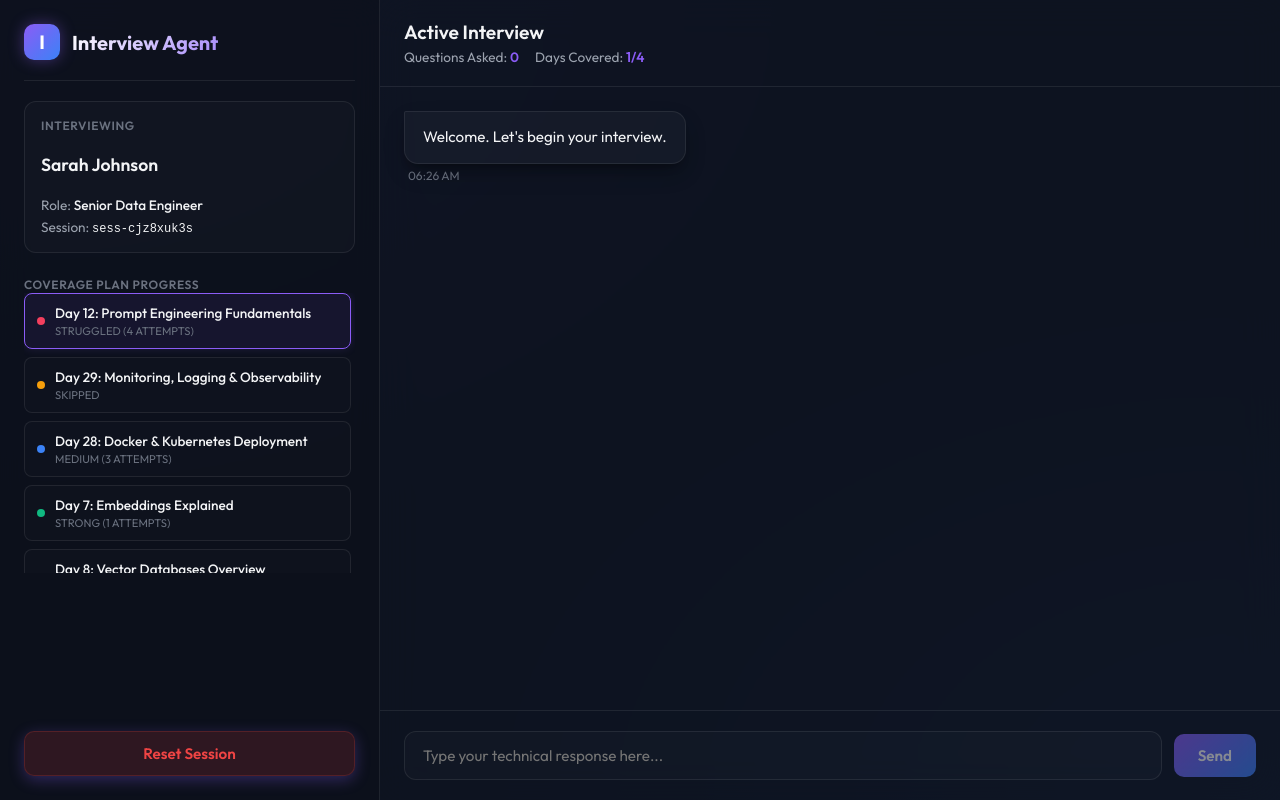
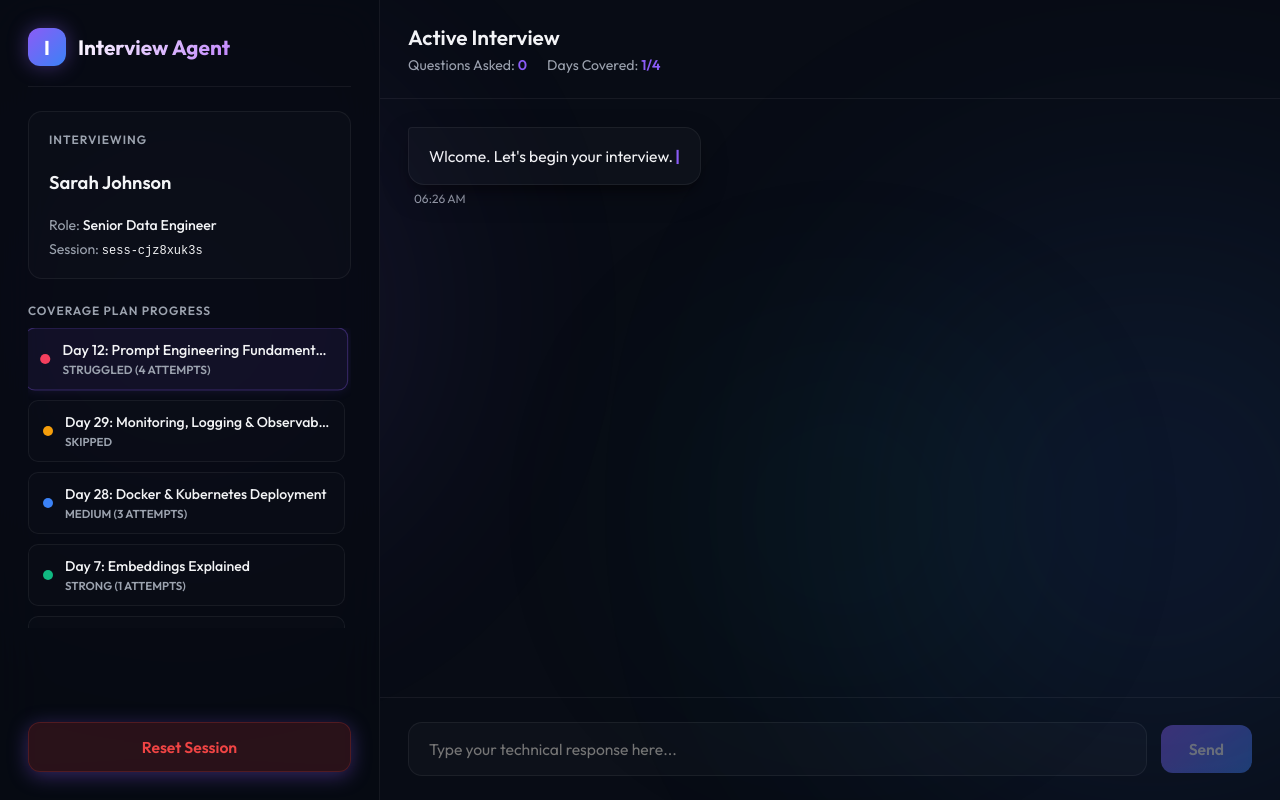
Before and after one commit to luckypandey213141-sudo/the-interview-agent, a Next.js app: page / in a window 1280 px wide. Both pictures are taken after a click on the button "Start Interview". Built offline with nearby package versions, Linux system fonts and the light colour scheme.

Commit message:
style: enhance UI animations, typewriter text, and ambient floating backgrounds

```diff
--- a/app/globals.css
+++ b/app/globals.css
@@ -1,26 +1,26 @@
 @import url('https://fonts.googleapis.com/css2?family=Outfit:wght@300;400;500;600;700&display=swap');
 
 :root {
-  --bg-main: #080b11;
-  --bg-surface: rgba(17, 24, 39, 0.7);
-  --bg-sidebar: rgba(13, 18, 30, 0.85);
+  --bg-main: #06080d;
+  --bg-surface: rgba(10, 15, 26, 0.7);
+  --bg-sidebar: rgba(8, 11, 20, 0.85);
 
-  --border-color: rgba(255, 255, 255, 0.08);
-  --border-glow: rgba(139, 92, 246, 0.2);
+  --border-color: rgba(255, 255, 255, 0.06);
+  --border-glow: rgba(139, 92, 246, 0.25);
 
   --text-primary: #f3f4f6;
   --text-secondary: #9ca3af;
-  --text-muted: #6b7280;
+  --text-muted: #4b5563;
 
   --primary: #8b5cf6;
-  --primary-glow: rgba(139, 92, 246, 0.15);
+  --primary-glow: rgba(139, 92, 246, 0.2);
   --secondary: #10b981;
   --accent-blue: #3b82f6;
   --accent-amber: #f59e0b;
   --accent-rose: #f43f5e;
 
   --font-sans: 'Outfit', sans-serif;
-  --shadow-lg: 0 10px 25px -5px rgba(0, 0, 0, 0.3), 0 8px 10px -6px rgba(0, 0, 0, 0.3);
+  --shadow-lg: 0 10px 30px -5px rgba(0, 0, 0, 0.4), 0 8px 15px -6px rgba(0, 0, 0, 0.4);
   --transition-smooth: all 0.3s cubic-bezier(0.4, 0, 0.2, 1);
 }
 
@@ -36,9 +36,63 @@ body {
   color: var(--text-primary);
   height: 100vh;
   overflow: hidden;
-  background-image:
-    radial-gradient(at 0% 0%, rgba(139, 92, 246, 0.08) 0px, transparent 50%),
-    radial-gradient(at 100% 100%, rgba(59, 130, 246, 0.08) 0px, transparent 50%);
+  position: relative;
+}
+
+/* Ambient Floating Orbs in Background */
+.ambient-container {
+  position: absolute;
+  top: 0;
+  left: 0;
+  width: 100%;
+  height: 100%;
+  overflow: hidden;
+  z-index: 1;
+  pointer-events: none;
+}
+
+.ambient-orb {
+  position: absolute;
+  border-radius: 50%;
+  filter: blur(120px);
+  opacity: 0.12;
+  pointer-events: none;
+  animation: float 25s infinite alternate ease-in-out;
+}
+
+.orb-1 {
+  width: 400px;
+  height: 400px;
+  background: var(--primary);
+  top: 10%;
+  left: -5%;
+}
+
+.orb-2 {
+  width: 500px;
+  height: 500px;
+  background: var(--accent-blue);
+  bottom: 10%;
+  right: -5%;
+  animation-delay: -5s;
+  animation-duration: 30s;
+}
+
+.orb-3 {
+  width: 350px;
+  height: 350px;
+  background: var(--secondary);
+  top: 40%;
+  left: 50%;
+  transform: translateX(-50%);
+  opacity: 0.05;
+  animation-duration: 35s;
+}
+
+@keyframes float {
+  0% { transform: translate(0, 0) scale(1); }
+  50% { transform: translate(60px, 40px) scale(1.15); }
+  100% { transform: translate(-30px, 70px) scale(0.9); }
 }
 
 .app-container {
@@ -46,6 +100,8 @@ body {
   height: 100vh;
   width: 100vw;
   background: transparent;
+  position: relative;
+  z-index: 2;
 }
 
 /* Sidebar Styling */
@@ -53,11 +109,11 @@ body {
   width: 380px;
   background: var(--bg-sidebar);
   border-right: 1px solid var(--border-color);
-  backdrop-filter: blur(16px);
-  padding: 24px;
+  backdrop-filter: blur(24px);
+  padding: 28px;
   display: flex;
   flex-direction: column;
-  gap: 20px;
+  gap: 24px;
   overflow-y: auto;
   z-index: 10;
 }
@@ -71,23 +127,23 @@ body {
 }
 
 .brand-logo {
-  width: 36px;
-  height: 36px;
+  width: 38px;
+  height: 38px;
   background: linear-gradient(135deg, var(--primary), var(--accent-blue));
-  border-radius: 10px;
+  border-radius: 12px;
   display: flex;
   align-items: center;
   justify-content: center;
   color: #fff;
   font-weight: 700;
-  font-size: 1.2rem;
-  box-shadow: 0 0 15px rgba(139, 92, 246, 0.4);
+  font-size: 1.25rem;
+  box-shadow: 0 0 20px rgba(139, 92, 246, 0.4);
 }
 
 .brand-name {
   font-weight: 700;
-  font-size: 1.25rem;
-  background: linear-gradient(135deg, #fff, #a78bfa);
+  font-size: 1.3rem;
+  background: linear-gradient(135deg, #fff, #c084fc);
   -webkit-background-clip: text;
   -webkit-text-fill-color: transparent;
 }
@@ -96,9 +152,10 @@ body {
   font-size: 0.75rem;
   font-weight: 600;
   text-transform: uppercase;
-  color: var(--text-muted);
-  letter-spacing: 0.05em;
-  margin-bottom: 8px;
+  color: var(--text-secondary);
+  letter-spacing: 0.08em;
+  margin-bottom: 10px;
+  display: block;
 }
 
 .candidate-selector {
@@ -109,10 +166,10 @@ body {
 
 .select-input {
   width: 100%;
-  padding: 12px;
-  background: rgba(31, 41, 55, 0.5);
+  padding: 14px;
+  background: rgba(17, 24, 39, 0.6);
   border: 1px solid var(--border-color);
-  border-radius: 8px;
+  border-radius: 10px;
   color: var(--text-primary);
   font-family: var(--font-sans);
   font-size: 0.95rem;
@@ -123,35 +180,36 @@ body {
 
 .select-input:focus {
   border-color: var(--primary);
-  box-shadow: 0 0 10px var(--primary-glow);
+  box-shadow: 0 0 15px var(--primary-glow);
 }
 
 .candidate-card {
-  background: rgba(255, 255, 255, 0.02);
+  background: rgba(255, 255, 255, 0.015);
   border: 1px solid var(--border-color);
-  border-radius: 12px;
-  padding: 16px;
+  border-radius: 14px;
+  padding: 20px;
   display: flex;
   flex-direction: column;
-  gap: 12px;
+  gap: 14px;
   transition: var(--transition-smooth);
 }
 
 .candidate-card:hover {
   border-color: var(--border-glow);
-  background: rgba(255, 255, 255, 0.03);
+  background: rgba(255, 255, 255, 0.025);
+  transform: translateY(-2px);
 }
 
 .candidate-name {
-  font-size: 1.1rem;
+  font-size: 1.15rem;
   font-weight: 600;
 }
 
 .candidate-meta {
   display: flex;
   flex-direction: column;
-  gap: 4px;
-  font-size: 0.85rem;
+  gap: 6px;
+  font-size: 0.88rem;
   color: var(--text-secondary);
 }
 
@@ -163,30 +221,39 @@ body {
 .signals-grid {
   display: grid;
   grid-template-columns: repeat(3, 1fr);
-  gap: 8px;
+  gap: 10px;
   margin-top: 4px;
 }
 
 .signal-badge {
-  background: rgba(255, 255, 255, 0.03);
+  background: rgba(255, 255, 255, 0.02);
   border: 1px solid var(--border-color);
-  border-radius: 8px;
-  padding: 8px;
+  border-radius: 10px;
+  padding: 10px 8px;
   text-align: center;
   display: flex;
   flex-direction: column;
-  gap: 2px;
+  gap: 4px;
+  transition: var(--transition-smooth);
+}
+
+.signal-badge:hover {
+  border-color: var(--primary);
+  background: rgba(139, 92, 246, 0.03);
 }
 
 .signal-val {
-  font-size: 1.1rem;
+  font-size: 1.25rem;
   font-weight: 700;
   color: var(--primary);
+  background: linear-gradient(135deg, #fff, var(--primary));
+  -webkit-background-clip: text;
+  -webkit-text-fill-color: transparent;
 }
 
 .signal-lbl {
   font-size: 0.65rem;
-  color: var(--text-muted);
+  color: var(--text-secondary);
   text-transform: uppercase;
 }
 
@@ -194,52 +261,79 @@ body {
 .plan-container {
   display: flex;
   flex-direction: column;
-  gap: 8px;
-  max-height: 280px;
+  gap: 10px;
+  max-height: 300px;
   overflow-y: auto;
-  padding-right: 4px;
+  padding-right: 6px;
 }
 
 .plan-item {
   display: flex;
   align-items: center;
-  gap: 10px;
-  padding: 10px 12px;
+  gap: 12px;
+  padding: 12px 14px;
   background: rgba(255, 255, 255, 0.01);
   border: 1px solid var(--border-color);
-  border-radius: 8px;
-  font-size: 0.85rem;
+  border-radius: 10px;
+  font-size: 0.88rem;
   transition: var(--transition-smooth);
+}
+
+@keyframes pulse-border {
+  0% { border-color: rgba(139, 92, 246, 0.25); box-shadow: 0 0 10px rgba(139, 92, 246, 0.1); }
+  50% { border-color: rgba(139, 92, 246, 0.8); box-shadow: 0 0 20px rgba(139, 92, 246, 0.3); }
+  100% { border-color: rgba(139, 92, 246, 0.25); box-shadow: 0 0 10px rgba(139, 92, 246, 0.1); }
 }
 
 .plan-item.active {
   background: rgba(139, 92, 246, 0.08);
-  border-color: var(--primary);
-  box-shadow: 0 0 10px var(--primary-glow);
+  animation: pulse-border 2.5s infinite ease-in-out;
+  transform: scale(1.02);
 }
 
 .plan-item.completed {
-  opacity: 0.6;
-  border-color: rgba(16, 185, 129, 0.2);
+  opacity: 0.65;
+  border-color: rgba(16, 185, 129, 0.25);
+  background: rgba(16, 185, 129, 0.01);
 }
 
 .plan-dot {
-  width: 8px;
-  height: 8px;
+  width: 10px;
+  height: 10px;
   border-radius: 50%;
   flex-shrink: 0;
+  position: relative;
 }
 
-.plan-dot.struggled { background: var(--accent-rose); }
-.plan-dot.skipped { background: var(--accent-amber); }
-.plan-dot.medium { background: var(--accent-blue); }
-.plan-dot.strong { background: var(--secondary); }
-.plan-dot.backfill { background: var(--text-muted); }
+/* active indicator ring on dots */
+.plan-item.active .plan-dot::after {
+  content: "";
+  position: absolute;
+  top: -3px;
+  left: -3px;
+  right: -3px;
+  bottom: -3px;
+  border: 1.5px solid inherit;
+  border-color: currentColor;
+  border-radius: 50%;
+  animation: ripple 1.6s infinite ease-out;
+}
+
+@keyframes ripple {
+  0% { transform: scale(0.8); opacity: 1; }
+  100% { transform: scale(2.2); opacity: 0; }
+}
+
+.plan-dot.struggled { background: var(--accent-rose); color: var(--accent-rose); }
+.plan-dot.skipped { background: var(--accent-amber); color: var(--accent-amber); }
+.plan-dot.medium { background: var(--accent-blue); color: var(--accent-blue); }
+.plan-dot.strong { background: var(--secondary); color: var(--secondary); }
+.plan-dot.backfill { background: var(--text-secondary); color: var(--text-secondary); }
 
 .plan-info {
   display: flex;
   flex-direction: column;
-  gap: 2px;
+  gap: 3px;
   overflow: hidden;
 }
 
@@ -251,9 +345,10 @@ body {
 }
 
 .plan-type {
-  font-size: 0.7rem;
-  color: var(--text-muted);
+  font-size: 0.72rem;
+  color: var(--text-secondary);
   text-transform: uppercase;
+  font-weight: 600;
 }
 
 /* Chat Main Layout */
@@ -262,11 +357,11 @@ body {
   display: flex;
   flex-direction: column;
   background: var(--bg-surface);
-  backdrop-filter: blur(20px);
+  backdrop-filter: blur(24px);
 }
 
 .chat-header {
-  padding: 20px 24px;
+  padding: 24px 28px;
   border-bottom: 1px solid var(--border-color);
   display: flex;
   justify-content: space-between;
@@ -276,18 +371,18 @@ body {
 .chat-header-title {
   display: flex;
   flex-direction: column;
-  gap: 4px;
+  gap: 6px;
 }
 
 .chat-header-title h2 {
-  font-size: 1.2rem;
+  font-size: 1.3rem;
   font-weight: 600;
 }
 
 .chat-status-bar {
   display: flex;
-  gap: 16px;
-  font-size: 0.85rem;
+  gap: 20px;
+  font-size: 0.88rem;
   color: var(--text-secondary);
 }
 
@@ -299,17 +394,24 @@ body {
 /* Messages container */
 .messages-container {
   flex: 1;
-  padding: 24px;
+  padding: 28px;
   overflow-y: auto;
   display: flex;
   flex-direction: column;
-  gap: 16px;
+  gap: 20px;
 }
 
+/* Smooth transition when a message enters */
 .message-wrapper {
   display: flex;
   flex-direction: column;
   max-width: 75%;
+  animation: slide-up-fade 0.4s cubic-bezier(0.16, 1, 0.3, 1) forwards;
+}
+
+@keyframes slide-up-fade {
+  from { opacity: 0; transform: translateY(15px); }
+  to { opacity: 1; transform: translateY(0); }
 }
 
 .message-wrapper.interviewer {
@@ -321,45 +423,56 @@ body {
 }
 
 .message-bubble {
-  padding: 14px 18px;
-  border-radius: 14px;
-  font-size: 0.95rem;
-  line-height: 1.5;
+  padding: 16px 20px;
+  border-radius: 16px;
+  font-size: 0.98rem;
+  line-height: 1.55;
   box-shadow: var(--shadow-lg);
   position: relative;
+  word-wrap: break-word;
 }
 
 .message-wrapper.interviewer .message-bubble {
-  background: rgba(255, 255, 255, 0.03);
+  background: rgba(255, 255, 255, 0.025);
   border: 1px solid var(--border-color);
-  border-top-left-radius: 2px;
+  border-top-left-radius: 4px;
   color: var(--text-primary);
 }
 
 .message-wrapper.candidate .message-bubble {
   background: linear-gradient(135deg, var(--primary), var(--accent-blue));
-  border-top-right-radius: 2px;
+  border-top-right-radius: 4px;
   color: #fff;
+  text-shadow: 0 1px 2px rgba(0,0,0,0.15);
 }
 
 .message-meta {
   font-size: 0.75rem;
-  color: var(--text-muted);
-  margin-top: 4px;
-  margin-left: 4px;
+  color: var(--text-secondary);
+  margin-top: 6px;
+  margin-left: 6px;
 }
 
 .message-wrapper.candidate .message-meta {
   text-align: right;
-  margin-right: 4px;
+  margin-right: 6px;
 }
 
-/* Thinking Indicator */
-.thinking {
+/* Thinking Indicator Bubble with Shimmer Background */
+.message-bubble.thinking {
   display: flex;
-  gap: 4px;
-  padding: 8px 12px;
+  gap: 5px;
+  padding: 12px 18px;
   align-items: center;
+  background: linear-gradient(90deg, rgba(255,255,255,0.02) 25%, rgba(255,255,255,0.08) 50%, rgba(255,255,255,0.02) 75%);
+  background-size: 200% 100%;
+  animation: shimmer 1.5s infinite linear;
+  border: 1px solid var(--border-color);
+}
+
+@keyframes shimmer {
+  0% { background-position: 200% 0; }
+  100% { background-position: -200% 0; }
 }
 
 .thinking-dot {
@@ -374,90 +487,92 @@ body {
 .thinking-dot:nth-child(2) { animation-delay: -0.16s; }
 
 @keyframes bounce {
-  0%, 80%, 100% { transform: scale(0); }
-  40% { transform: scale(1); }
+  0%, 80%, 100% { transform: scale(0.3); opacity: 0.4; }
+  40% { transform: scale(1); opacity: 1; }
 }
 
 /* Chat Input Bar */
 .chat-input-bar {
-  padding: 20px 24px;
+  padding: 24px 28px;
   border-top: 1px solid var(--border-color);
   display: flex;
-  gap: 12px;
+  gap: 14px;
   align-items: center;
 }
 
 .chat-input {
   flex: 1;
-  padding: 14px 18px;
-  background: rgba(255, 255, 255, 0.02);
+  padding: 16px 20px;
+  background: rgba(255, 255, 255, 0.025);
   border: 1px solid var(--border-color);
-  border-radius: 12px;
+  border-radius: 14px;
   color: var(--text-primary);
   font-family: var(--font-sans);
-  font-size: 0.95rem;
+  font-size: 0.98rem;
   outline: none;
   transition: var(--transition-smooth);
 }
 
 .chat-input:focus {
   border-color: var(--primary);
-  background: rgba(255, 255, 255, 0.03);
-  box-shadow: 0 0 15px var(--primary-glow);
+  background: rgba(255, 255, 255, 0.035);
+  box-shadow: 0 0 20px var(--primary-glow);
 }
 
 .chat-input:disabled {
-  opacity: 0.5;
+  opacity: 0.4;
   cursor: not-allowed;
 }
 
 .btn-send {
-  padding: 12px 24px;
+  padding: 14px 28px;
+  background: linear-gradient(135deg, var(--primary), var(--accent-blue));
+  border: none;
+  border-radius: 12px;
+  color: #fff;
+  font-family: var(--font-sans);
+  font-weight: 600;
+  font-size: 0.98rem;
+  cursor: pointer;
+  box-shadow: 0 4px 20px rgba(139, 92, 246, 0.35);
+  transition: var(--transition-smooth);
+}
+
+.btn-send:hover:not(:disabled) {
+  transform: translateY(-2px);
+  box-shadow: 0 8px 25px rgba(139, 92, 246, 0.45);
+}
+
+.btn-send:active:not(:disabled) {
+  transform: translateY(1px);
+}
+
+.btn-send:disabled {
+  opacity: 0.4;
+  cursor: not-allowed;
+  transform: none;
+  box-shadow: none;
+}
+
+.btn-primary {
+  padding: 14px;
+  width: 100%;
   background: linear-gradient(135deg, var(--primary), var(--accent-blue));
   border: none;
   border-radius: 10px;
   color: #fff;
   font-family: var(--font-sans);
   font-weight: 600;
-  font-size: 0.95rem;
-  cursor: pointer;
-  box-shadow: 0 4px 15px rgba(139, 92, 246, 0.3);
-  transition: var(--transition-smooth);
-}
-
-.btn-send:hover {
-  transform: translateY(-1px);
-  box-shadow: 0 6px 20px rgba(139, 92, 246, 0.4);
-}
-
-.btn-send:active {
-  transform: translateY(1px);
-}
-
-.btn-send:disabled {
-  opacity: 0.5;
-  cursor: not-allowed;
-  transform: none;
-  box-shadow: none;
-}
-
-.btn-primary {
-  padding: 12px;
-  width: 100%;
-  background: linear-gradient(135deg, var(--primary), var(--accent-blue));
-  border: none;
-  border-radius: 8px;
-  color: #fff;
-  font-family: var(--font-sans);
-  font-weight: 600;
-  font-size: 0.95rem;
+  font-size: 0.98rem;
   cursor: pointer;
   transition: var(--transition-smooth);
   text-align: center;
+  box-shadow: 0 4px 15px rgba(139, 92, 246, 0.25);
 }
 
 .btn-primary:hover {
-  opacity: 0.9;
+  transform: translateY(-1px);
+  box-shadow: 0 6px 20px rgba(139, 92, 246, 0.35);
 }
 
 /* Feedback panel overlay styling */
@@ -467,8 +582,8 @@ body {
   left: 0;
   width: 100%;
   height: 100%;
-  background: rgba(8, 11, 17, 0.92);
-  backdrop-filter: blur(12px);
+  background: rgba(5, 8, 13, 0.94);
+  backdrop-filter: blur(16px);
   z-index: 100;
   display: flex;
   align-items: center;
@@ -476,7 +591,7 @@ body {
   padding: 40px;
   overflow-y: auto;
   opacity: 0;
-  animation: fadeIn 0.5s forwards ease-out;
+  animation: fadeIn 0.6s cubic-bezier(0.16, 1, 0.3, 1) forwards;
 }
 
 @keyframes fadeIn {
@@ -485,27 +600,33 @@ body {
 
 .feedback-card {
   width: 100%;
-  max-width: 800px;
-  background: rgba(20, 26, 42, 0.9);
+  max-width: 840px;
+  background: rgba(13, 18, 30, 0.85);
   border: 1px solid var(--border-glow);
-  border-radius: 20px;
-  padding: 40px;
-  box-shadow: 0 20px 50px rgba(0,0,0,0.5);
+  border-radius: 24px;
+  padding: 44px;
+  box-shadow: 0 25px 60px rgba(0, 0, 0, 0.6);
   display: flex;
   flex-direction: column;
-  gap: 24px;
+  gap: 28px;
   max-height: 90vh;
   overflow-y: auto;
+  transform: translateY(20px);
+  animation: cardSlideUp 0.6s cubic-bezier(0.16, 1, 0.3, 1) forwards;
+}
+
+@keyframes cardSlideUp {
+  to { transform: translateY(0); }
 }
 
 .feedback-header {
   text-align: center;
   border-bottom: 1px solid var(--border-color);
-  padding-bottom: 20px;
+  padding-bottom: 24px;
 }
 
 .feedback-header h3 {
-  font-size: 1.8rem;
+  font-size: 2rem;
   font-weight: 700;
   background: linear-gradient(135deg, #fff, #c084fc);
   -webkit-background-clip: text;
@@ -514,24 +635,25 @@ body {
 
 .feedback-header p {
   color: var(--text-secondary);
-  font-size: 0.95rem;
+  font-size: 0.98rem;
   margin-top: 8px;
 }
 
 .feedback-summary {
-  font-size: 1.05rem;
-  line-height: 1.6;
+  font-size: 1.08rem;
+  line-height: 1.65;
   color: var(--text-primary);
-  background: rgba(255,255,255,0.02);
-  padding: 20px;
-  border-radius: 12px;
+  background: rgba(255, 255, 255, 0.015);
+  padding: 24px;
+  border-radius: 14px;
   border-left: 4px solid var(--primary);
+  box-shadow: inset 0 0 10px rgba(255,255,255,0.01);
 }
 
 .feedback-details {
   display: grid;
   grid-template-columns: 1fr;
-  gap: 20px;
+  gap: 24px;
 }
 
 @media (min-width: 768px) {
@@ -546,17 +668,17 @@ body {
 .feedback-section {
   background: rgba(255, 255, 255, 0.01);
   border: 1px solid var(--border-color);
-  border-radius: 12px;
-  padding: 20px;
+  border-radius: 14px;
+  padding: 24px;
 }
 
 .feedback-section-title {
-  font-size: 1.05rem;
+  font-size: 1.1rem;
   font-weight: 600;
-  margin-bottom: 12px;
+  margin-bottom: 16px;
   display: flex;
   align-items: center;
-  gap: 8px;
+  gap: 10px;
 }
 
 .feedback-section-title.strengths { color: var(--secondary); }
@@ -567,15 +689,15 @@ body {
   list-style: none;
   display: flex;
   flex-direction: column;
-  gap: 8px;
+  gap: 10px;
 }
 
 .feedback-list-item {
-  font-size: 0.9rem;
+  font-size: 0.95rem;
   color: var(--text-secondary);
-  line-height: 1.4;
+  line-height: 1.45;
   position: relative;
-  padding-left: 18px;
+  padding-left: 20px;
 }
 
 .feedback-list-item::before {
@@ -583,6 +705,7 @@ body {
   position: absolute;
   left: 4px;
   font-weight: bold;
+  font-size: 1.1rem;
 }
 
 .feedback-list-item.strength::before { color: var(--secondary); }
@@ -591,7 +714,7 @@ body {
 
 .btn-restart {
   align-self: center;
-  padding: 12px 30px;
+  padding: 14px 40px;
 }
 
 .empty-state {
@@ -601,18 +724,19 @@ body {
   align-items: center;
   justify-content: center;
   color: var(--text-secondary);
-  gap: 16px;
+  gap: 20px;
   padding: 40px;
   text-align: center;
+  position: relative;
 }
 
 .empty-state-icon {
-  font-size: 3rem;
+  font-size: 4rem;
   color: var(--text-muted);
   animation: pulse 2s infinite;
 }
 
 @keyframes pulse {
-  0%, 100% { opacity: 0.6; }
-  50% { opacity: 1; }
+  0%, 100% { opacity: 0.4; transform: scale(0.95); }
+  50% { opacity: 1; transform: scale(1.05); }
 }
--- a/app/page.tsx
+++ b/app/page.tsx
@@ -42,6 +42,56 @@ interface Feedback {
   gaps: string[];
   next: string[];
 }
+
+// Snappy, interactive Typewriter component that allows clicking to skip
+const TypewriterText = ({ text, onComplete }: { text: string; onComplete?: () => void }) => {
+  const [displayedText, setDisplayedText] = useState("");
+  const [skipped, setSkipped] = useState(false);
+  const timerRef = useRef<NodeJS.Timeout | null>(null);
+
+  useEffect(() => {
+    if (skipped) {
+      setDisplayedText(text);
+      if (onComplete) onComplete();
+      return;
+    }
+
+    let index = 0;
+    setDisplayedText("");
+    if (timerRef.current) clearInterval(timerRef.current);
+
+    timerRef.current = setInterval(() => {
+      setDisplayedText((prev) => prev + text.charAt(index));
+      index++;
+      if (index >= text.length) {
+        if (timerRef.current) clearInterval(timerRef.current);
+        if (onComplete) onComplete();
+      }
+    }, 10); // snappier writing speed for better QoL
+
+    return () => {
+      if (timerRef.current) clearInterval(timerRef.current);
+    };
+  }, [text, skipped]);
+
+  return (
+    <span onClick={() => setSkipped(true)} style={{ cursor: "pointer" }} title="Click to skip typing">
+      {displayedText}
+      {!skipped && displayedText.length < text.length && (
+        <span
+          style={{
+            fontWeight: "bold",
+            color: "var(--primary)",
+            marginLeft: "2px",
+            animation: "blink 0.8s infinite"
+          }}
+        >
+          |
+        </span>
+      )}
+    </span>
+  );
+};
 
 export default function Home() {
   const [candidatesList] = useState<Candidate[]>(candidatesData.candidates);
@@ -199,11 +249,6 @@ export default function Home() {
         setIsDone(true);
         setFeedback(data.feedback);
       } else {
-        // Adjust the client visualization day progress dynamically
-        // Since we are running the engine in the backend, we can infer index increases
-        // if the question count ticks. For simplicity, we can also query state, or
-        // we can estimate. Let's estimate or just increment index based on question count:
-        // A standard interview ask 2 questions per day, so index = floor(questionsCount / 2).
         const nextIndex = Math.min(Math.floor((questionsCount + 1) / 2), coveragePlan.length - 1);
         setCurrentPlanIndex(nextIndex);
       }
@@ -224,7 +269,6 @@ export default function Home() {
 
     let list = [...struggled, ...skipped, ...medium, ...strong];
     if (list.length < 4) {
-      // Add placeholders
       for (let i = 1; i <= 31; i++) {
         if (list.length >= 4) break;
         if (!list.find(x => x.day === i)) {
@@ -237,6 +281,13 @@ export default function Home() {
 
   return (
     <div className="app-container">
+      {/* Ambient background container */}
+      <div className="ambient-container">
+        <div className="ambient-orb orb-1"></div>
+        <div className="ambient-orb orb-2"></div>
+        <div className="ambient-orb orb-3"></div>
+      </div>
+
       {/* Sidebar Panel */}
       <div className="sidebar">
         <div className="brand">
@@ -400,12 +451,22 @@ export default function Home() {
             </div>
 
             <div className="messages-container">
-              {messages.map((msg, index) => (
-                <div key={index} className={`message-wrapper ${msg.role}`}>
-                  <div className="message-bubble">{msg.text}</div>
-                  <div className="message-meta">{msg.timestamp}</div>
-                </div>
-              ))}
+              {messages.map((msg, index) => {
+                const isLast = index === messages.length - 1;
+                const isInterviewer = msg.role === "interviewer";
+                return (
+                  <div key={index} className={`message-wrapper ${msg.role}`}>
+                    <div className="message-bubble">
+                      {isLast && isInterviewer ? (
+                        <TypewriterText text={msg.text} />
+                      ) : (
+                        <span>{msg.text}</span>
+                      )}
+                    </div>
+                    <div className="message-meta">{msg.timestamp}</div>
+                  </div>
+                );
+              })}
 
               {isLoading && (
                 <div className="message-wrapper interviewer">
```
